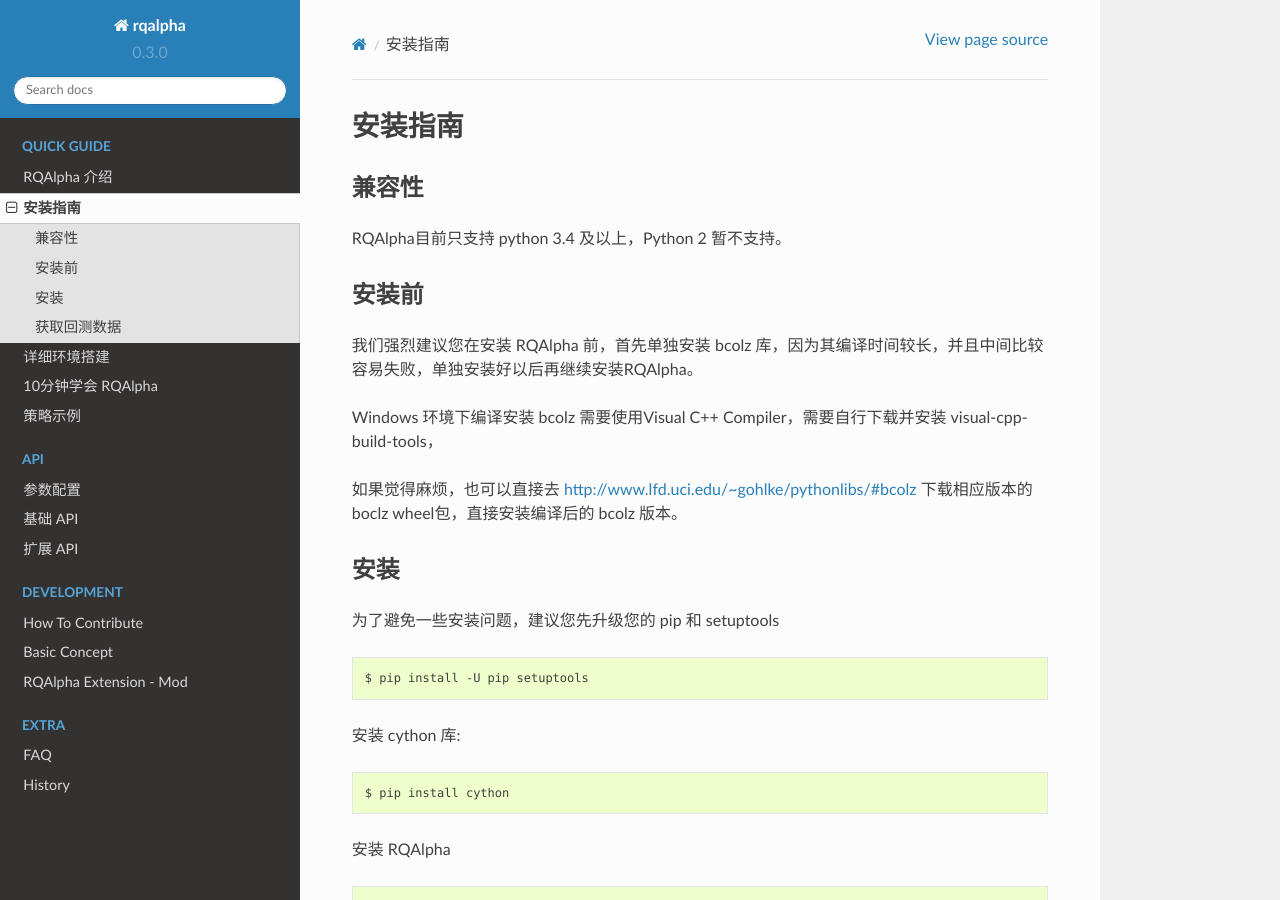
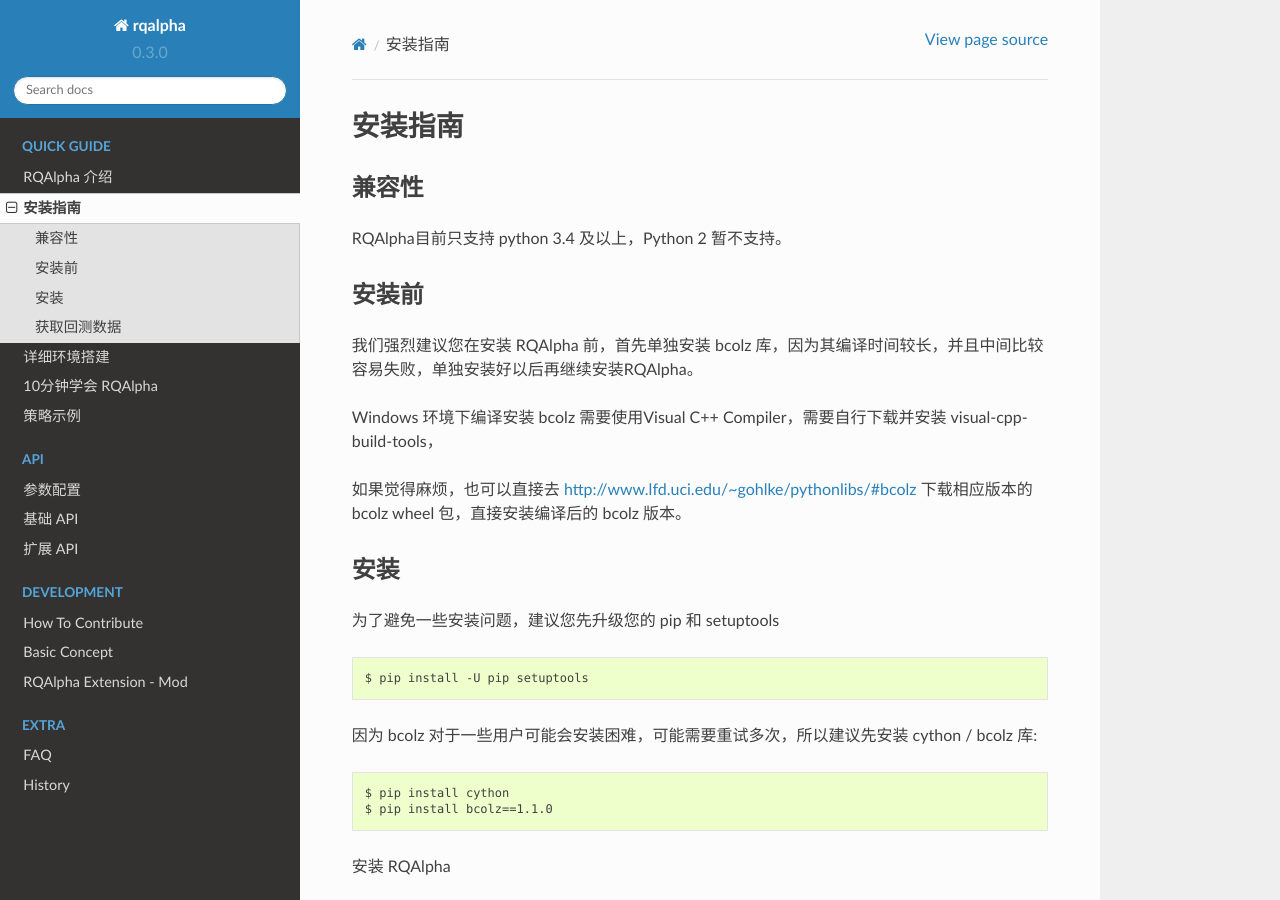
Before and after one commit to ricequant/rqalpha, a Sphinx documentation site: the page built from docs/source/intro/install.rst, in a window 1280 px wide and 900 px high. Built offline with Sphinx 7.4.7 and the Read the Docs theme 2.0.0, drawn with Linux system fonts in a browser that asks for light colours.

Commit message:
update docs

```diff
--- a/docs/source/intro/install.rst
+++ b/docs/source/intro/install.rst
@@ -16,7 +16,7 @@
 
 Windows 环境下编译安装 bcolz 需要使用Visual C++ Compiler，需要自行下载并安装 visual-cpp-build-tools，
 
-如果觉得麻烦，也可以直接去 http://www.lfd.uci.edu/~gohlke/pythonlibs/#bcolz 下载相应版本的boclz wheel包，直接安装编译后的 bcolz 版本。
+如果觉得麻烦，也可以直接去 http://www.lfd.uci.edu/~gohlke/pythonlibs/#bcolz 下载相应版本的 bcolz wheel 包，直接安装编译后的 bcolz 版本。
 
 安装
 ==================
@@ -25,9 +25,10 @@
 
     $ pip install -U pip setuptools
 
-安装 cython 库::
+因为 bcolz 对于一些用户可能会安装困难，可能需要重试多次，所以建议先安装 cython / bcolz 库::
 
     $ pip install cython
+    $ pip install bcolz==1.1.0
 
 安装 RQAlpha ::
 
```
